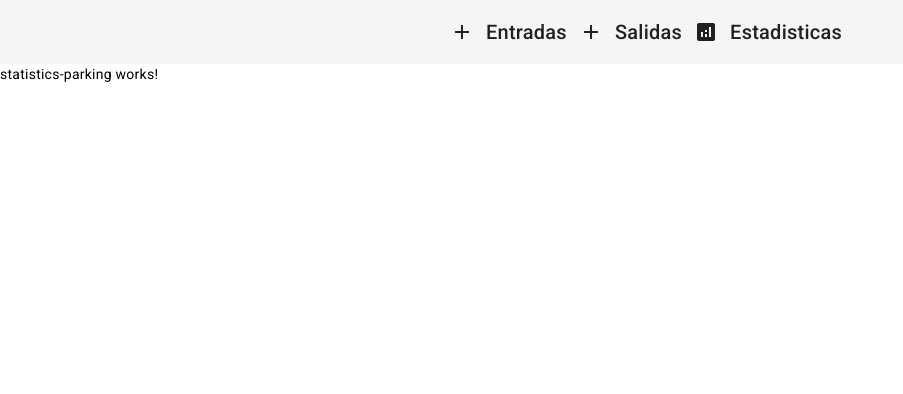
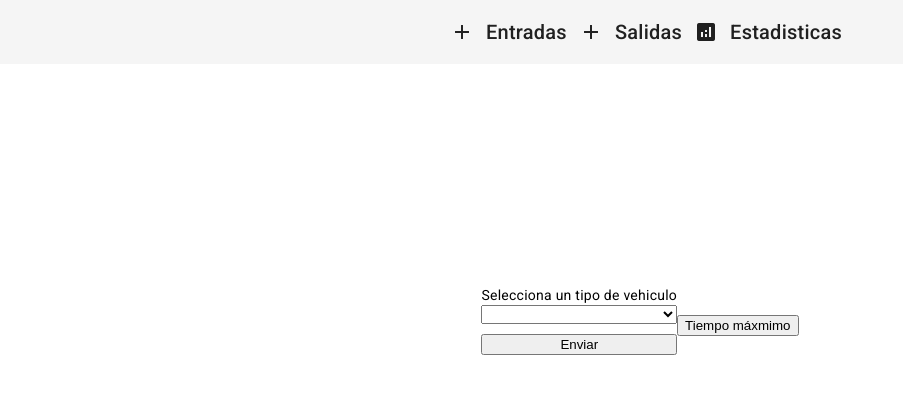
Before and after one commit to juanfer17/frontend-parkingFlypass, an Angular app: page /statistics-parking in a window 1280 px wide. Shown: the top 394 px of the page, without its empty margins (0-903 px from the left). Built offline with nearby package versions, Linux system fonts and the light colour scheme.

Commit message:
Nuevo componente y se hacen ingresos desde front

```diff
--- a/src/app/common/services/parkingFlypass.ts
+++ b/src/app/common/services/parkingFlypass.ts
@@ -4,7 +4,7 @@ import {MatDialog} from "@angular/material/dialog";
 import {HttpClient} from "@angular/common/http";
 import {environment} from "../../enviroments/enviroment";
 import {AjaxResponse} from "rxjs/internal/ajax/AjaxResponse";
-import {tap} from "rxjs";
+import {Observable, tap} from "rxjs";
 
 
 @Injectable({
@@ -23,4 +23,26 @@ export class ParkingFlypassService {
 
     return this.http.post<AjaxResponse<any>>(url, requestTransactionCreate);
   }
+
+  getAverageTransactions(vehicleType: string): Observable<any> {
+    const url = `${environment.apiUrlService}/${environment.prefixUrl}/${environment.api}/${environment.average}`;
+    const requestStatisticsParkingDTO = [{
+      vehicleType: vehicleType
+    }];
+    return this.http.post(url, requestStatisticsParkingDTO);
+  }
+
+  getMaxTimeService(): Observable<any> {
+    const url = `${environment.apiUrlService}/${environment.prefixUrl}/${environment.api}/${environment.max}`;
+    return this.http.post(url, {});
+  }
+
+  endTransaction(plate: string): Observable<any> {
+    const url = `${environment.apiUrlService}/${environment.prefixUrl}/${environment.api}/${environment.terminate}`;
+    const requestTransactionTerminated = [{
+      plate: plate,
+    }];
+    return this.http.post(url, requestTransactionTerminated);
+  }
+
 }
--- a/src/app/enviroments/enviroment.ts
+++ b/src/app/enviroments/enviroment.ts
@@ -5,5 +5,6 @@ export const environment = {
   api: 'transactions',
   create: 'create',
   average: 'average',
-  max: 'max'
+  max: 'max',
+  terminate: 'terminate'
 };
--- a/src/app/exit-flypass-parking/exit-flypass-parking.component.css
+++ b/src/app/exit-flypass-parking/exit-flypass-parking.component.css
@@ -0,0 +1,15 @@
+.form-container{
+  width: 100vw;
+  height: 40vw;
+  display: flex;
+  justify-content:center;
+  align-items:  center
+}
+
+form{
+  display: flex;
+  flex-direction: column;
+}
+input,button{
+  margin-top: 10px;
+}
--- a/src/app/exit-flypass-parking/exit-flypass-parking.component.html
+++ b/src/app/exit-flypass-parking/exit-flypass-parking.component.html
@@ -1 +1,7 @@
-<p>exit-flypass-parking works!</p>
+<div class="form-container">
+  <form [formGroup]="form" (ngSubmit)="onSubmit()">
+    <label>Digite la placa para terminar la transacción.</label>
+    <input type="text" formControlName="plate" placeholder="Placa">
+    <button type="submit">Enviar</button>
+  </form>
+</div>
--- a/src/app/exit-flypass-parking/exit-flypass-parking.component.ts
+++ b/src/app/exit-flypass-parking/exit-flypass-parking.component.ts
@@ -1,10 +1,48 @@
-import { Component } from '@angular/core';
+import {Component, OnInit} from '@angular/core';
+import {FormBuilder, FormGroup, Validators} from "@angular/forms";
+import {ParkingFlypassService} from "../common/services/parkingFlypass";
 
 @Component({
   selector: 'app-exit-flypass-parking',
   templateUrl: './exit-flypass-parking.component.html',
   styleUrls: ['./exit-flypass-parking.component.css']
 })
-export class ExitFlypassParkingComponent {
+export class ExitFlypassParkingComponent implements OnInit{
+
+  constructor(private fb: FormBuilder,
+              private parkingFlypassService: ParkingFlypassService
+  ) {}
+  form: FormGroup = new FormGroup({});
+  ngOnInit() {
+    this.form = this.fb.group({
+      plate: ['', [Validators.required]],
+      vehicleType: ['', [Validators.required]]
+    });
+  }
+
+  onSubmit() {
+    if (this.form && this.form.valid) {
+      const plateControl = this.form.get('plate');
+      if (plateControl) {
+        const plateValue = plateControl.value;
+        // Llamar al servicio para crear la transacción
+        this.parkingFlypassService.endTransaction(plateValue).subscribe(
+          response => {
+            console.log('Response from frontend service:', response);
+            // Resto del código de manejo de respuesta...
+          },
+          error => {
+            console.error('Error from frontend service:', error);
+            // Resto del código de manejo de error...
+          }
+        );
+        this.form.reset();
+      } else {
+        console.log('Form controls are null');
+      }
+    } else {
+      console.log('Form is invalid');
+    }
+  }
 
 }
--- a/src/app/statistics-parking/statistics-parking.component.css
+++ b/src/app/statistics-parking/statistics-parking.component.css
@@ -0,0 +1,15 @@
+.form-container{
+  width: 100vw;
+  height: 40vw;
+  display: flex;
+  justify-content:center;
+  align-items:  center
+}
+
+form{
+  display: flex;
+  flex-direction: column;
+}
+input,button{
+  margin-top: 10px;
+}
--- a/src/app/statistics-parking/statistics-parking.component.html
+++ b/src/app/statistics-parking/statistics-parking.component.html
@@ -1 +1,14 @@
-<p>statistics-parking works!</p>
+<div class="form-container">
+  <form [formGroup]="form" (ngSubmit)="getAverageTransactions()">
+    <span>Selecciona un tipo de vehiculo</span>
+    <select formControlName="vehicleType">
+      <option value="AUTOMOVIL">Automóvil</option>
+      <option value="MOTOCICLETA">Motocicleta</option>
+      <option value="CAMIONETA">Camioneta</option>
+    </select>
+    <button type="submit">Enviar</button>
+  </form>
+  <div>
+    <button (click)="getMaxTimeService()">Tiempo máxmimo</button>
+  </div>
+</div>
--- a/src/app/statistics-parking/statistics-parking.component.ts
+++ b/src/app/statistics-parking/statistics-parking.component.ts
@@ -1,10 +1,61 @@
-import { Component } from '@angular/core';
+import {Component, OnInit} from '@angular/core';
+import {FormBuilder, FormGroup, Validators} from "@angular/forms";
+import {ParkingFlypassService} from "../common/services/parkingFlypass";
 
 @Component({
   selector: 'app-statistics-parking',
   templateUrl: './statistics-parking.component.html',
   styleUrls: ['./statistics-parking.component.css']
 })
-export class StatisticsParkingComponent {
+export class StatisticsParkingComponent implements OnInit{
+
+  constructor(private fb: FormBuilder,
+    private parkingFlypassService: ParkingFlypassService) {}
+
+  form: FormGroup = new FormGroup({});
+  ngOnInit() {
+    this.form = this.fb.group({
+      vehicleType: ['', [Validators.required]]
+    });
+  }
+
+  getAverageTransactions() {
+    if (this.form && this.form.valid) {
+      const vehicleTypeControl = this.form.get('vehicleType');
+
+      if (vehicleTypeControl) {
+        const vehicleTypeValue = vehicleTypeControl.value;
+        // Llamar al servicio para crear la transacción
+        this.parkingFlypassService.getAverageTransactions(vehicleTypeValue).subscribe(
+          (response) => {
+            console.log('Response from getAverageTransactions:', response);
+            // ... Manejar la respuesta aquí ...
+          },
+          (error) => {
+            console.error('Error from getAverageTransactions:', error);
+            // ... Manejar el error aquí ...
+          }
+        );
+        this.form.reset();
+      } else {
+        console.log('Form controls are null');
+      }
+    } else {
+      console.log('Form is invalid');
+    }
+  }
+
+  getMaxTimeService() {
+    this.parkingFlypassService.getMaxTimeService().subscribe(
+      (response) => {
+        console.log('Response from getMaxTimeService:', response);
+        // ... Manejar la respuesta aquí ...
+      },
+      (error) => {
+        console.error('Error from getMaxTimeService:', error);
+        // ... Manejar el error aquí ...
+      }
+    );
+  }
 
 }
```
